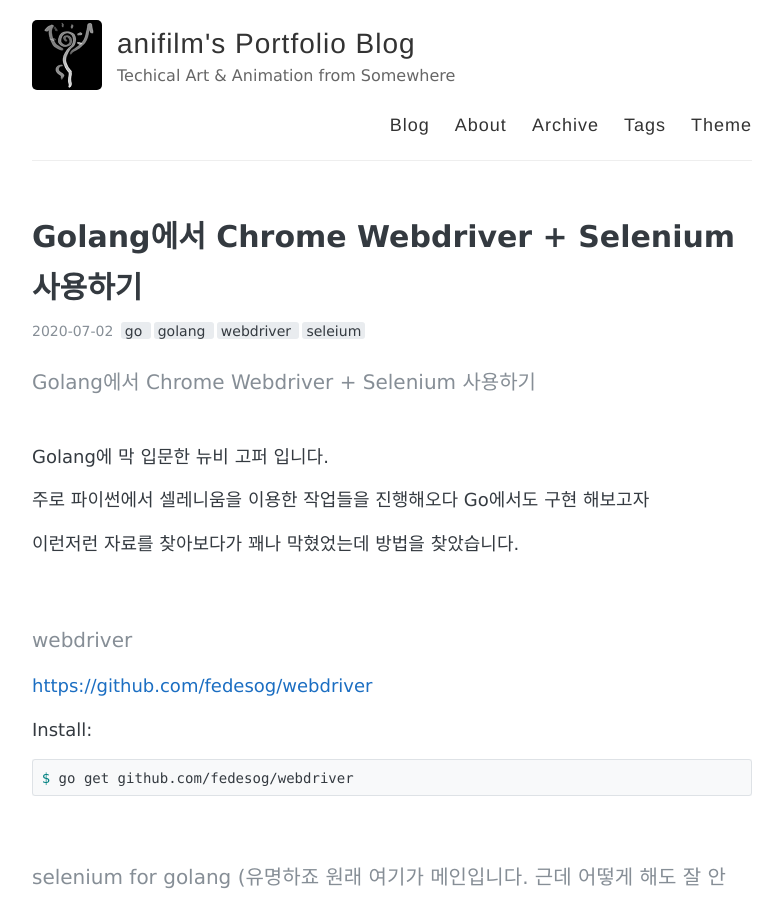
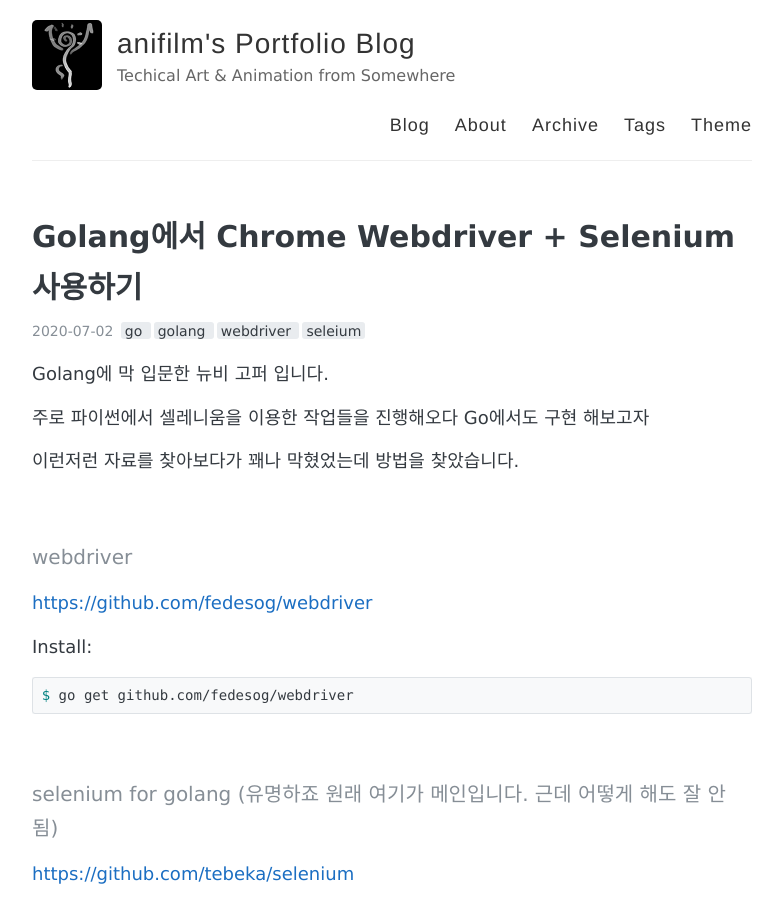
Before and after one commit to anifilm/anifilm.github.io, a Jekyll site: the page built from _posts/2020-07-02-golang-selenium.md, in a window 1280 px wide and 900 px high. Shown: the whole window, without its empty margins (248-1031 px from the left). Built offline with Jekyll 4.4.1, drawn with Linux system fonts in a browser that asks for light colours.

Commit message:
Update 2020-07-02-golang-selenium.md

```diff
--- a/_posts/2020-07-02-golang-selenium.md
+++ b/_posts/2020-07-02-golang-selenium.md
@@ -5,8 +5,6 @@
 comments: true
 ---
 
-#### Golang에서 Chrome Webdriver + Selenium 사용하기
-<br>
 Golang에 막 입문한 뉴비 고퍼 입니다.
 
 주로 파이썬에서 셀레니움을 이용한 작업들을 진행해오다 Go에서도 구현 해보고자
```
